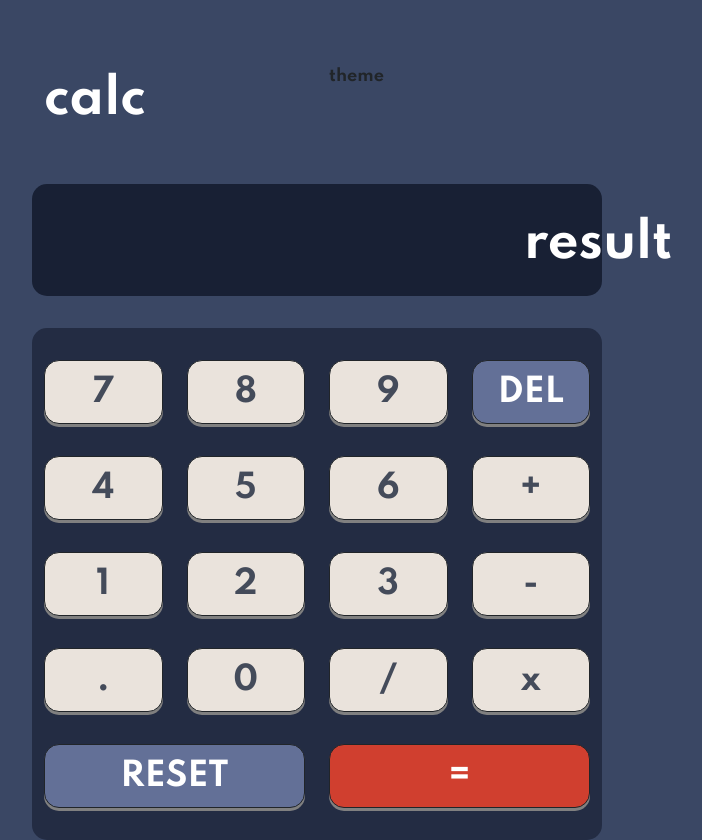
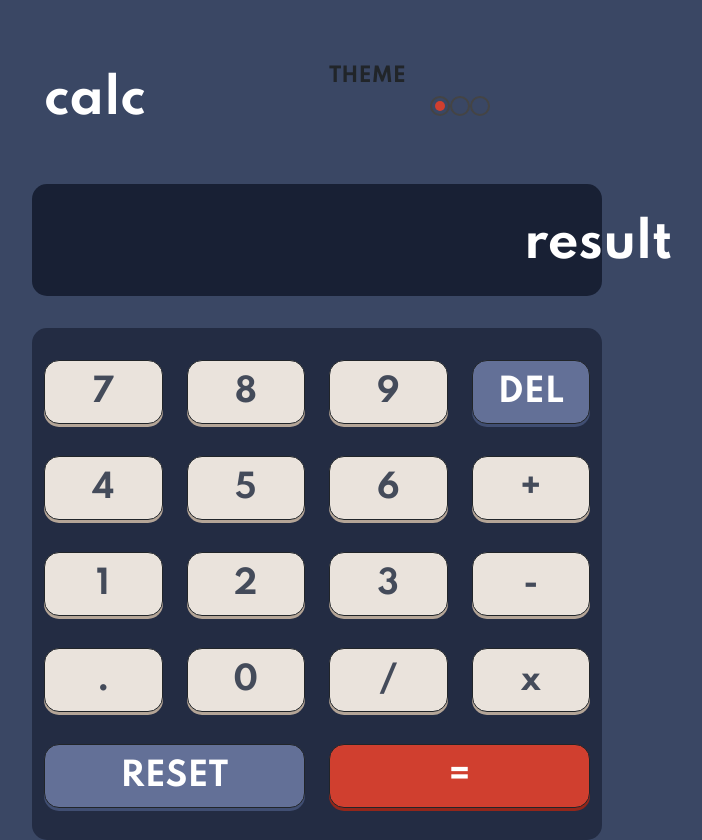
Before and after one commit to Matei-oss/Frontend-Projects, a plain HTML site: page calculator-app-main/index.html in a window 1280 px wide. Shown: the whole page, without its empty margins (323-1025 px from the left). Drawn offline with nearby package versions, Linux system fonts and the light colour scheme.

Commit message:
tried to create switch, created files for themes

```diff
--- a/calculator-app-main/css/styles.css
+++ b/calculator-app-main/css/styles.css
@@ -18,7 +18,7 @@ body {
     width: 100%;
     height: 4rem;
     border-radius: 15px/15px;
-    box-shadow: 0 3px grey;
+    box-shadow: 0 3px hsl(28, 16%, 65%);
     background-color: hsl(30, 25%, 89%);
     color: hsl(221, 14%, 31%);
     font-size: 2rem;
@@ -49,14 +49,51 @@ body {
 .del-button {
     background-color: hsl(225, 21%, 49%);
     color: white;
+    box-shadow: 0 3px hsl(224, 28%, 35%);
 }
 
 .eq-button {
     background-color: hsl(6, 63%, 50%);
     color: white;
+    box-shadow: 0 3px hsl(6, 70%, 34%);
 }
 
 .calc {
     font-size: 3rem;
     color: white;
 }
+
+.theme-toggle {
+    display: flex;
+    justify-content: center;
+    align-items: flex-start;
+}
+
+.custom-radio-btn {
+    width: 20px;
+    height: 20px;
+    border: 2px solid #444;
+    border-radius: 50%;
+    display: flex;
+    justify-content: center;
+    align-items: center;
+}
+
+.custom-radio-btn input {
+    display: none;
+}
+
+.custom-radio-btn .checkmark {
+    width: calc(100% - 6px);
+    height: calc(100% - 6px);
+    background-color: hsl(6, 63%, 50%);
+    border-radius: 50%;
+    display: inline-block;
+    opacity: 0;
+    transition: opacity 0.3s ease;
+}
+
+.custom-radio-btn input:checked+.checkmark {
+    opacity: 1;
+    display: inline-block;
+}
--- a/calculator-app-main/index.html
+++ b/calculator-app-main/index.html
@@ -32,7 +32,25 @@
                 <p class="calc">calc</p>
             </div>
             <div class="col-lg-3">
-                <p>theme</p>
+                <div class="theme-preference">
+                    <h5>THEME</h5>
+                    <div class="theme-toggle">
+                        <label class="custom-radio-btn">
+                      <input id="first" name="toggle-state" type="radio" checked />
+                      <span class="checkmark"></span>
+                    </label>
+
+                        <label class="custom-radio-btn">
+                      <input id="second" name="toggle-state" type="radio" />
+                      <span class="checkmark"></span>
+                    </label>
+
+                        <label class="custom-radio-btn">
+                      <input id="third" name="toggle-state" type="radio" />
+                      <span class="checkmark"></span>
+                    </label>
+                    </div>
+                </div>
             </div>
         </div>
         <div class="row justify-content-center">
```
Also changed, not shown: calculator-app-main/css/theme1.css (added), calculator-app-main/css/theme2.css (added), calculator-app-main/css/theme3.css (added).
